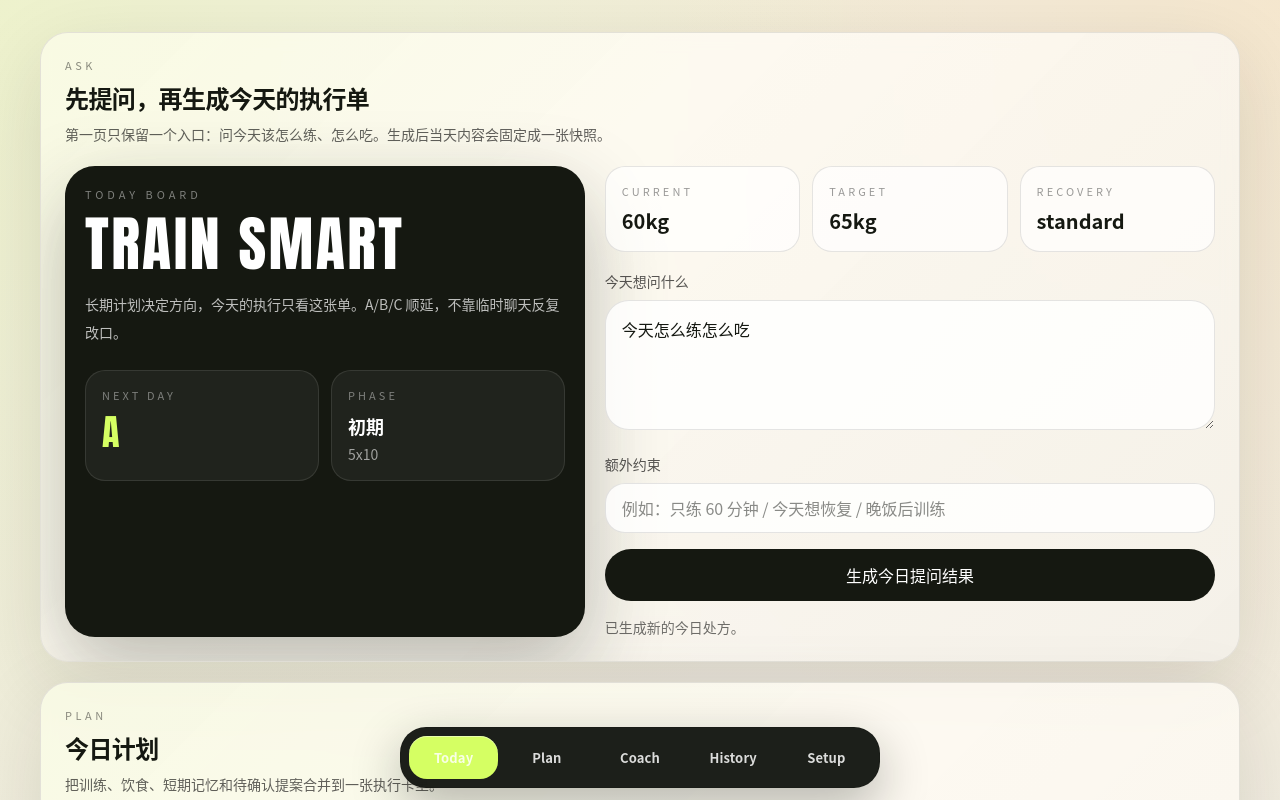
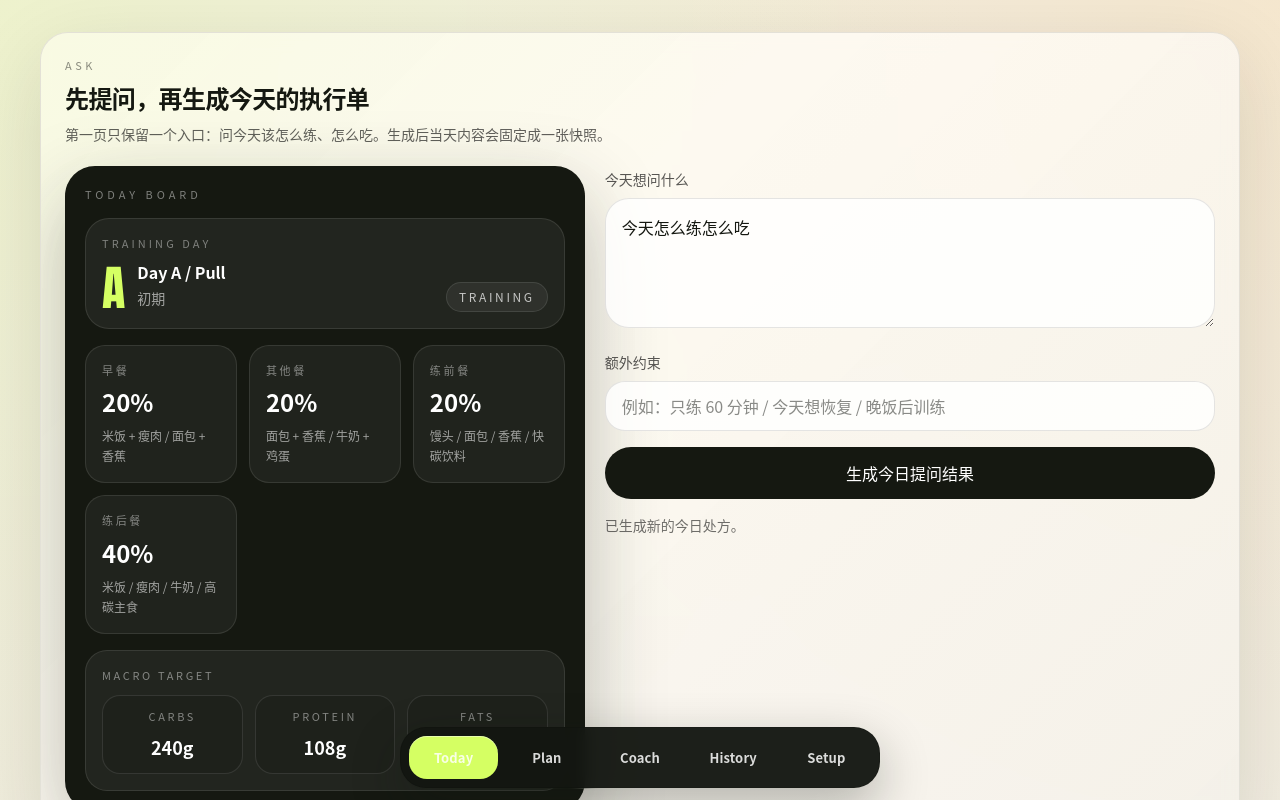
Before and after one commit to mianfeng/FitCoach, a Next.js app: page / in a window 1280 px wide. Both pictures are taken after a click on the button "生成今日提问结果". Shown: the top 800 px of the page. Built offline with nearby package versions, Linux system fonts and the light colour scheme; no server answers.

Commit message:
Simplify-Today-dashboard-layout

```diff
--- a/src/components/home-dashboard.tsx
+++ b/src/components/home-dashboard.tsx
@@ -58,20 +58,11 @@ interface HomeDashboardProps {
   today: string;
 }
 
-function MetricTile({ label, value }: { label: string; value: string }) {
-  return (
-    <div className="rounded-[20px] border border-black/10 bg-white/70 px-4 py-4">
-      <div className="text-[11px] uppercase tracking-[0.28em] text-black/40">{label}</div>
-      <div className="mt-2 text-xl font-semibold text-[#151811]">{value}</div>
-    </div>
-  );
-}
-
 export function HomeDashboard({ snapshot, today }: HomeDashboardProps) {
   const [brief, setBrief] = useState(snapshot.recentBrief);
   const [reports, setReports] = useState(snapshot.recentReports);
-  const [proposals, setProposals] = useState(snapshot.proposals);
-  const [summaries, setSummaries] = useState(snapshot.summaries);
+  const [, setProposals] = useState(snapshot.proposals);
+  const [, setSummaries] = useState(snapshot.summaries);
   const [question, setQuestion] = useState(snapshot.recentBrief?.userQuestion ?? "今天怎么练怎么吃");
   const [constraints, setConstraints] = useState(snapshot.recentBrief?.optionalConstraints ?? "");
   const [feedback, setFeedback] = useState<string | null>(null);
@@ -82,8 +73,6 @@ export function HomeDashboard({ snapshot, today }: HomeDashboardProps) {
 
   const nextDay = brief?.scheduledDay ?? snapshot.plan.progressionRule.daySequence[0];
   const currentPhase = snapshot.plan.progressionRule.weeklyPhases[0];
-  const latestSummary = summaries[0];
-  const latestProposal = proposals.find((proposal) => proposal.status === "pending") ?? proposals[0];
 
   function handleGenerate() {
     startTransition(async () => {
@@ -140,31 +129,61 @@ export function HomeDashboard({ snapshot, today }: HomeDashboardProps) {
         <div className="grid gap-5 lg:grid-cols-[0.92fr_1.08fr]">
           <div className="rounded-[30px] bg-[#151811] p-5 text-white shadow-[0_28px_80px_rgba(18,22,16,0.28)]">
             <p className="text-[11px] uppercase tracking-[0.36em] text-white/45">Today Board</p>
-            <h1 className="mt-3 font-display text-5xl uppercase leading-none tracking-[0.04em] sm:text-6xl">
-              Train Smart
-            </h1>
-            <p className="mt-4 text-sm leading-7 text-white/72">
-              长期计划决定方向，今天的执行只看这张单。A/B/C 顺延，不靠临时聊天反复改口。
-            </p>
-            <div className="mt-6 grid grid-cols-2 gap-3">
-              <div className="rounded-[20px] border border-white/10 bg-white/5 px-4 py-4">
-                <div className="text-[11px] uppercase tracking-[0.28em] text-white/42">Next Day</div>
-                <div className="mt-2 text-4xl font-display text-[#d5ff63]">{nextDay}</div>
+            <div className="mt-4 rounded-[24px] border border-white/10 bg-white/6 p-4">
+              <div className="flex items-end justify-between gap-4">
+                <div>
+                  <div className="text-[11px] uppercase tracking-[0.28em] text-white/42">Training Day</div>
+                  <div className="mt-2 flex items-end gap-3">
+                    <span className="font-display text-5xl leading-none text-[#d5ff63]">{nextDay}</span>
+                    <div className="pb-1">
+                      <div className="text-base font-semibold text-white">
+                        {brief?.workoutPrescription.title ?? `${nextDay} 日训练`}
                       </div>
-              <div className="rounded-[20px] border border-white/10 bg-white/5 px-4 py-4">
-                <div className="text-[11px] uppercase tracking-[0.28em] text-white/42">Phase</div>
-                <div className="mt-2 text-lg font-semibold">{currentPhase.label}</div>
-                <div className="mt-1 text-sm text-white/58">{currentPhase.repStyle}</div>
+                      <div className="mt-1 text-sm text-white/58">
+                        {brief?.mealPrescription.dayType === "rest" ? "休息日饮食" : currentPhase.label}
                       </div>
                     </div>
                   </div>
+                </div>
+                <div className="rounded-full border border-white/10 bg-white/6 px-3 py-1.5 text-xs uppercase tracking-[0.22em] text-white/72">
+                  {brief?.mealPrescription.dayType === "rest" ? "Rest" : "Training"}
+                </div>
+              </div>
+            </div>
+            <div className="mt-4 grid gap-3 sm:grid-cols-3">
+              {(brief?.mealPrescription.meals ?? []).map((meal) => (
+                <div key={meal.label} className="rounded-[20px] border border-white/10 bg-white/5 px-4 py-4">
+                  <div className="text-[11px] uppercase tracking-[0.24em] text-white/45">{meal.label}</div>
+                  <div className="mt-2 text-2xl font-semibold text-white">{meal.sharePercent}%</div>
+                  <div className="mt-2 text-xs leading-5 text-white/58">{meal.examples.join(" / ")}</div>
+                </div>
+              ))}
+              {!brief?.mealPrescription.meals.length ? (
+                <div className="rounded-[20px] border border-dashed border-white/12 bg-white/4 px-4 py-4 text-sm leading-6 text-white/60 sm:col-span-3">
+                  先生成今天的处方，这里只保留训练日类别和分餐摄入建议。
+                </div>
+              ) : null}
+            </div>
+            {brief ? (
+              <div className="mt-4 rounded-[22px] border border-white/10 bg-white/6 px-4 py-4">
+                <div className="text-[11px] uppercase tracking-[0.24em] text-white/45">Macro Target</div>
+                <div className="mt-3 grid grid-cols-3 gap-3 text-center">
+                  {[
+                    { label: "Carbs", value: `${brief.mealPrescription.macros.carbsG}g` },
+                    { label: "Protein", value: `${brief.mealPrescription.macros.proteinG}g` },
+                    { label: "Fats", value: `${brief.mealPrescription.macros.fatsG}g` },
+                  ].map((item) => (
+                    <div key={item.label} className="rounded-[18px] border border-white/10 bg-black/10 px-3 py-3">
+                      <div className="text-[11px] uppercase tracking-[0.24em] text-white/45">{item.label}</div>
+                      <div className="mt-2 text-lg font-semibold text-white">{item.value}</div>
+                    </div>
+                  ))}
+                </div>
+              </div>
+            ) : null}
+          </div>
 
           <div className="space-y-4">
-            <div className="grid gap-3 sm:grid-cols-3">
-              <MetricTile label="Current" value={`${snapshot.profile.currentWeightKg}kg`} />
-              <MetricTile label="Target" value={`${snapshot.profile.targetWeightKg}kg`} />
-              <MetricTile label="Recovery" value={snapshot.plan.manualOverrides?.recoveryMode ?? "standard"} />
-            </div>
             <label className="block">
               <span className="text-sm font-medium text-black/66">今天想问什么</span>
               <textarea
@@ -198,12 +217,11 @@ export function HomeDashboard({ snapshot, today }: HomeDashboardProps) {
       </SectionCard>
 
       <SectionCard
-        eyebrow="Plan"
-        title="今日计划"
-        description="把训练、饮食、短期记忆和待确认提案合并到一张执行卡里。"
+        eyebrow="Execution"
+        title="今日计划与汇报"
+        description="训练处方和执行回填放在同一栏，避免页面来回跳。"
       >
         {brief ? (
-          <div className="grid gap-5 xl:grid-cols-[1.12fr_0.88fr]">
           <div className="space-y-4">
             <div className="flex flex-wrap gap-2">
               {brief.reasoningSummary.map((item) => (
@@ -260,74 +278,7 @@ export function HomeDashboard({ snapshot, today }: HomeDashboardProps) {
                 )}
               </div>
             </div>
-            </div>
 
-            <div className="space-y-4">
-              <div className="rounded-[26px] border border-black/10 bg-[#151811] p-5 text-white">
-                <div className="text-[11px] uppercase tracking-[0.28em] text-white/42">Meal Prescription</div>
-                <div className="mt-4 grid grid-cols-3 gap-3">
-                  {[
-                    { label: "Carbs", value: `${brief.mealPrescription.macros.carbsG}g` },
-                    { label: "Protein", value: `${brief.mealPrescription.macros.proteinG}g` },
-                    { label: "Fats", value: `${brief.mealPrescription.macros.fatsG}g` },
-                  ].map((item) => (
-                    <div key={item.label} className="rounded-[18px] border border-white/10 bg-white/6 px-3 py-3 text-center">
-                      <div className="text-[11px] uppercase tracking-[0.24em] text-white/45">{item.label}</div>
-                      <div className="mt-2 text-lg font-semibold">{item.value}</div>
-                    </div>
-                  ))}
-                </div>
-                <div className="mt-4 space-y-2 text-sm leading-6 text-white/74">
-                  {brief.mealPrescription.guidance.slice(0, 2).map((item) => (
-                    <p key={item}>• {item}</p>
-                  ))}
-                </div>
-              </div>
-
-              <div className="grid gap-4 sm:grid-cols-2 xl:grid-cols-1">
-                <div className="rounded-[24px] border border-black/10 bg-white/82 p-5">
-                  <div className="text-[11px] uppercase tracking-[0.28em] text-black/42">Latest Memory</div>
-                  {latestSummary ? (
-                    <>
-                      <p className="mt-3 text-sm font-medium leading-6 text-[#151811]">{latestSummary.summary}</p>
-                      <p className="mt-2 text-xs leading-5 text-black/52">{latestSummary.signals.join(" / ")}</p>
-                    </>
-                  ) : (
-                    <p className="mt-3 text-sm text-black/56">还没有任何汇报，第一条日报会从这里开始沉淀。</p>
-                  )}
-                </div>
-
-                <div className="rounded-[24px] border border-black/10 bg-white/82 p-5">
-                  <div className="text-[11px] uppercase tracking-[0.28em] text-black/42">Plan Watch</div>
-                  {latestProposal ? (
-                    <>
-                      <p className="mt-3 text-sm font-medium leading-6 text-[#151811]">{latestProposal.triggerReason}</p>
-                      <p className="mt-2 text-xs leading-5 text-black/52">{latestProposal.rationale}</p>
-                      <div className="mt-3 inline-flex rounded-full bg-[#151811] px-3 py-1.5 text-xs uppercase tracking-[0.22em] text-white/78">
-                        {latestProposal.status}
-                      </div>
-                    </>
-                  ) : (
-                    <p className="mt-3 text-sm text-black/56">当前没有新的待确认提案，先按今天的计划执行。</p>
-                  )}
-                </div>
-              </div>
-            </div>
-          </div>
-        ) : (
-          <div className="rounded-[24px] border border-dashed border-black/14 bg-white/70 p-5 text-sm text-black/55">
-            还没有生成今天的计划。先在上面的提问栏输入“今天怎么练怎么吃”。
-          </div>
-        )}
-      </SectionCard>
-
-      <SectionCard
-        eyebrow="Report"
-        title="执行汇报"
-        description="执行结束后只回填这一栏。系统会根据表现生成新的记忆和调整提案。"
-      >
-        {brief ? (
-          <div className="space-y-4">
             <div className="grid gap-3 md:grid-cols-4">
               <label className="block rounded-[22px] bg-white/80 p-4">
                 <span className="text-[11px] uppercase tracking-[0.24em] text-black/40">Body Weight</span>
@@ -461,7 +412,7 @@ export function HomeDashboard({ snapshot, today }: HomeDashboardProps) {
           </div>
         ) : (
           <div className="rounded-[24px] border border-dashed border-black/14 bg-white/70 p-5 text-sm text-black/55">
-            先生成今天的计划，再回填执行结果。
+            还没有生成今天的计划。先在上面的提问栏输入“今天怎么练怎么吃”。
           </div>
         )}
       </SectionCard>
```
Lines whose indentation alone changed are shown as unchanged.
